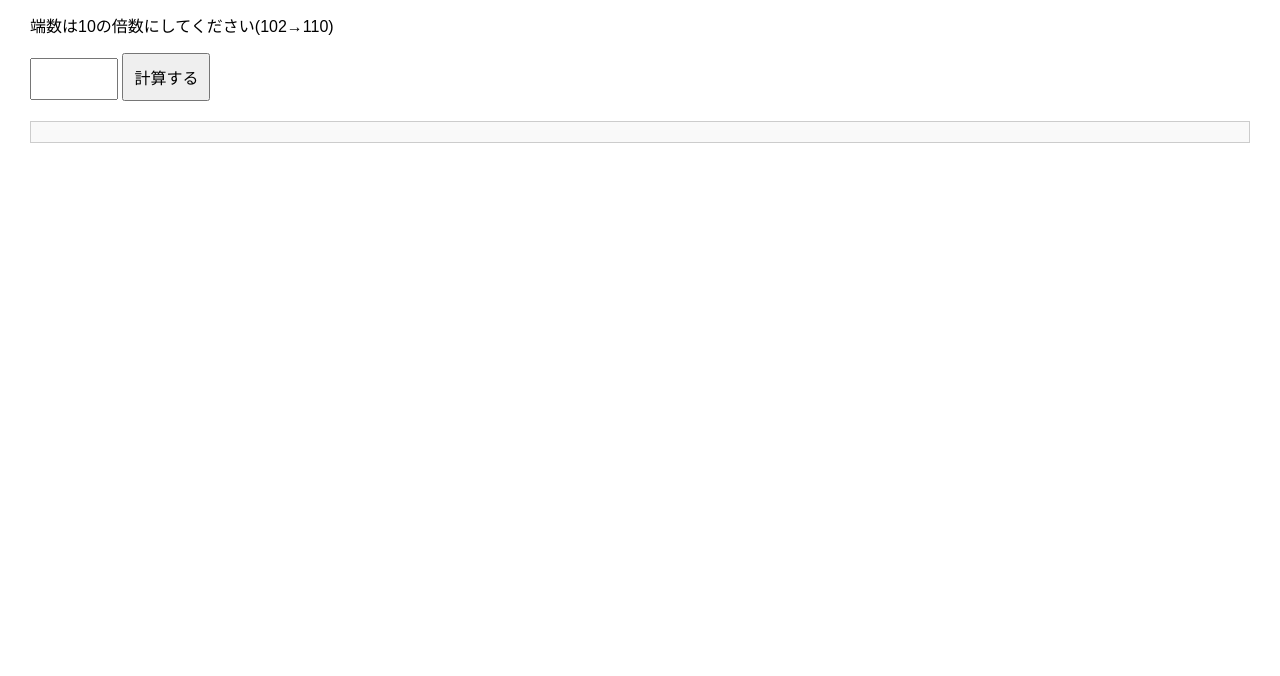
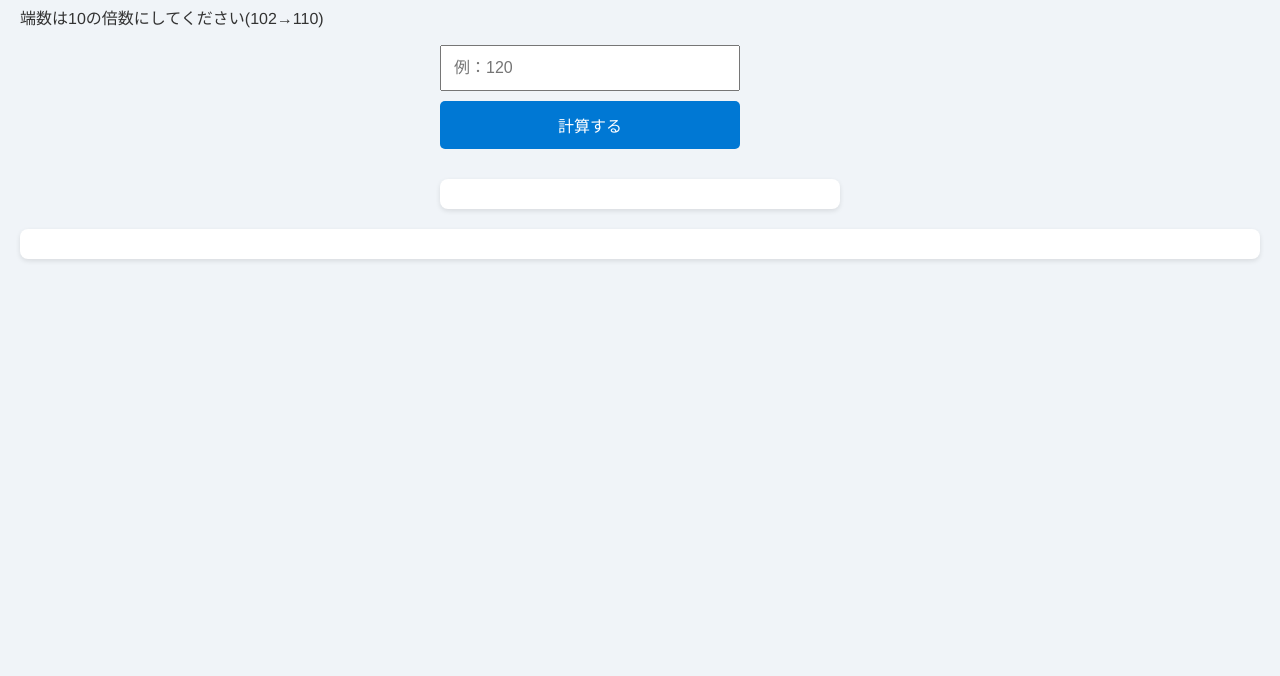
Before and after one commit to blk-chn/FeeSchedule, a plain HTML site: page index.html in a window 1280 px wide. Shown: the part 124-800 px from the top of the page. Drawn offline with Linux system fonts and the light colour scheme.

Commit message:
Update index.html

```diff
--- a/index.html
+++ b/index.html
@@ -5,28 +5,58 @@
   <title>手数料シミュレーター</title>
   <style>
     body {
-      font-family: sans-serif;
-      margin: 30px;
+      font-family: 'Helvetica Neue', sans-serif;
+      margin: 20px;
+      padding: 0;
+      background: #f0f4f8;
+      color: #333;
     }
+
     input, button {
-      padding: 10px;
+      padding: 12px;
       font-size: 1em;
+      width: 100%;
+      box-sizing: border-box;
+      margin-bottom: 10px;
     }
+
+    button {
+      background-color: #0078D4;
+      color: white;
+      border: none;
+      border-radius: 5px;
+      cursor: pointer;
+    }
+
+    button:hover {
+      background-color: #005ea2;
+    }
+
     #result {
       margin-top: 20px;
-      padding: 10px;
-      border: 1px solid #ccc;
-      background: #f9f9f9;
+      padding: 15px;
+      border-radius: 8px;
+      background: #ffffff;
+      box-shadow: 0 2px 5px rgba(0,0,0,0.1);
+      transition: all 0.3s ease-in-out;
+    }
+
+    @media (min-width: 600px) {
+      input, button {
+        width: 300px;
+      }
     }
   </style>
 </head>
 <body>
-  <h1>手数料シミュレーター</h1>
+  <h1>💰 手数料シミュレーター</h1>
   <p>引き出したい個数を入力してください</p>
   <p>端数は10の倍数にしてください(102→110)</p>
-  <input type="number" id="quantityInput" min="1" max="999">
-  <button onclick="calculate()">計算する</button>
-
+    <div style="max-width: 400px; margin: auto;">
+    <input type="number" id="quantityInput" min="10" max="999" step="10" placeholder="例：120">
+    <button onclick="calculate()">計算する</button>
+    <div id="result"></div>
+  </div>
   <div id="result"></div>
 
   <script>
```
